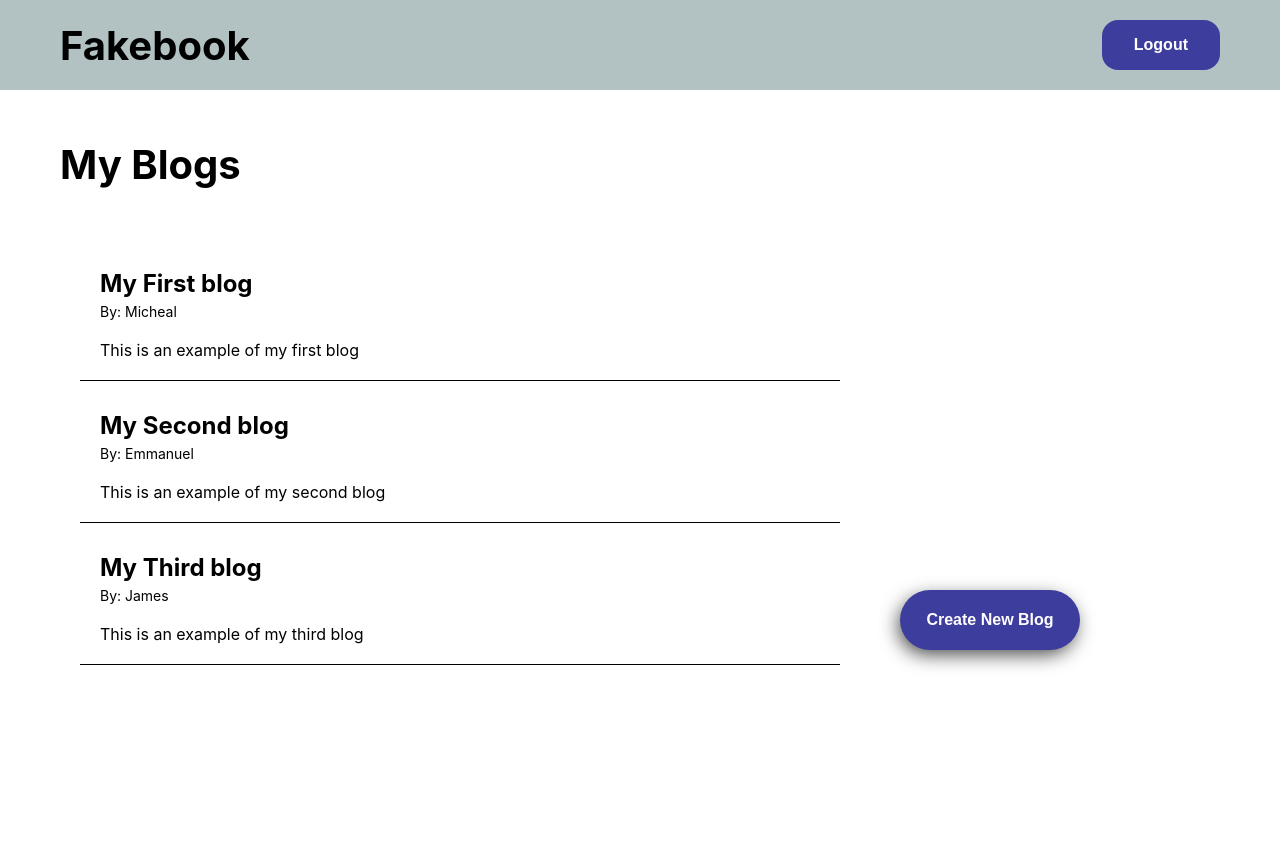
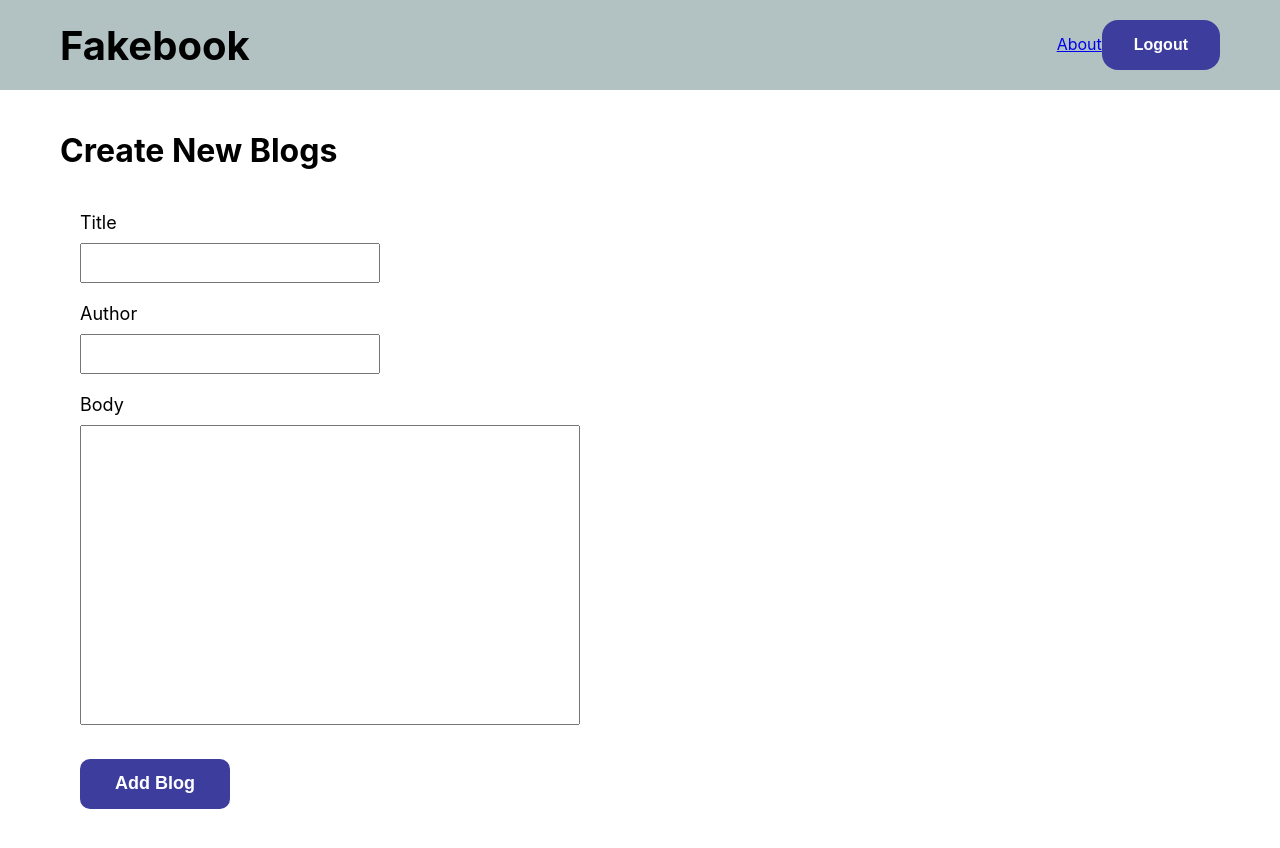
Before and after one commit to MJake35/hiit-classes, a React (Create React App) app in the folder Class-3/blog/: page /create in a window 1280 px wide. Shown: the top 848 px of the page. Built offline with nearby package versions, Linux system fonts and the light colour scheme.

Commit message:
page navigation

```diff
--- a/Class-3/blog/package.json
+++ b/Class-3/blog/package.json
@@ -8,6 +8,7 @@
     "@testing-library/user-event": "^13.5.0",
     "react": "^18.2.0",
     "react-dom": "^18.2.0",
+    "react-router-dom": "^6.8.1",
     "react-scripts": "5.0.1",
     "web-vitals": "^2.1.4"
   },
--- a/Class-3/blog/src/App.js
+++ b/Class-3/blog/src/App.js
@@ -2,6 +2,9 @@ import Blog from "./pages/blog";
 import Header from "./components/header";
 import Homepage from "./pages/homepage";
 import NewBlog from "./pages/newBlogs";
+import { BrowserRouter, Route, Routes } from 'react-router-dom'
+import About from "./pages/about";
+
 
 const App = () => {
   const blogs = [
@@ -9,29 +12,38 @@ const App = () => {
       id: 1,
       title: 'My First blog',
       author: 'Micheal',
-      body: 'This is an example of my first blog'
+      body: 'This is an example of my first blog. Lorem ipsum dolor sit amet consectetur adipisicing elit. Sequi, quis eveniet iure vero deserunt obcaecati facere assumenda doloribus eos omnis.'
     },
     {
       id: 2,
       title: 'My Second blog',
       author: 'Emmanuel',
-      body: 'This is an example of my second blog'
+      body: 'This is an example of my second blog. Lorem ipsum dolor sit amet consectetur adipisicing elit. Sequi, quis eveniet iure vero deserunt obcaecati facere assumenda doloribus eos omnis.'
     },
     {
       id: 3,
       title: 'My Third blog',
       author: 'James',
-      body: 'This is an example of my third blog'
+      body: 'This is an example of my third blog. Lorem ipsum dolor sit amet consectetur adipisicing elit. Sequi, quis eveniet iure vero deserunt obcaecati facere assumenda doloribus eos omnis.'
     },
   ]
 
   return (
-    <div className="App">
-      <Header />
-      <Homepage blogs={blogs} />
-      {/* <NewBlog /> */}
-      {/* <Blog /> */}
-    </div>
+    // the browserRouter wrap the app and provides react-router-dom to the app
+    <BrowserRouter>
+      <div className="App">
+        <Header />
+        {/* wraps all the routes in out app. Makes it possible to navigate to different pages. */}
+        <Routes>
+          {/* The route binds the url to the pages */}
+          <Route path="/" element={<Homepage blogs={blogs} />} />
+          <Route path="/create" element={<NewBlog />} />
+          {/* the colon (:) informs the browser to expect a dynamic value and then saves the value as the name stated after the colon */}
+          <Route path="/blog/:id/:blog_title" element={<Blog blogs={blogs} />} />
+          <Route path="/about" element={<About />} />
+        </Routes>
+      </div>
+    </BrowserRouter>
   );
 }
 
--- a/Class-3/blog/src/components/header.js
+++ b/Class-3/blog/src/components/header.js
@@ -1,10 +1,17 @@
 import '../styles/header.css'
+import { Link } from 'react-router-dom';
 
 const Header = () => {
     return (
         <header>
-            <h1>Fakebook</h1>
-            <button>Logout</button>
+            {/* the link changes the url to the desired url */}
+            <Link to={'/'} className='app-name'>Fakebook</Link>
+
+            <div>
+                <Link to='/about'>About</Link>
+                <button>Logout</button>
+            </div>
+
         </header>
     );
 }
--- /dev/null
+++ b/Class-3/blog/src/pages/about.js
@@ -0,0 +1,9 @@
+const About = () => {
+    return (
+        <main>
+            <h1>About Page</h1>
+        </main>
+    );
+}
+
+export default About;
--- a/Class-3/blog/src/pages/blog.js
+++ b/Class-3/blog/src/pages/blog.js
@@ -1,7 +1,15 @@
-const Blog = () => {
+import { useParams } from "react-router-dom";
+
+const Blog = ({ blogs }) => {
+
+    // useParams provides the url for data extraction
+    const params = useParams()
+    const blog = blogs.filter(blog => blog.id === Number(params.id))
     return (
         <main>
-            <h1>First Blog</h1>
+            <h1>{blog[0].title}</h1>
+            <p>{blog[0].author}</p>
+            <p>{blog[0].body}</p>
         </main>
     );
 }
--- a/Class-3/blog/src/pages/homepage.js
+++ b/Class-3/blog/src/pages/homepage.js
@@ -1,38 +1,21 @@
 import '../styles/homepage.css'
 import { useEffect, useState } from 'react'
+import { Link } from 'react-router-dom';
 
 const Homepage = ({ blogs }) => {
-    // let name = 'James'
-    const [name, setName] = useState('James')
     const [dropDown, setDropdown] = useState(false)
 
-    // const handleClick = () => {
-    //     setName('Micheal')
-    //     // console.log(name)
-    // }
-
-    // useEffect(() => {
-    //     console.log('dom re-rendered for name')
-    //     console.log(name)
-    // }, [name])
-
-    // useEffect(() => {
-    //     console.log('dom re-rendered for dropdown')
-    //     console.log(dropDown)
-    // }, [dropDown])
 
     return (
         <main className='homepage'>
             <h1>My Blogs</h1>
-            {/* <p>{name}</p>
-            <button onClick={handleClick}>Change Name</button> */}
             <div className="blogs-container">
                 {blogs.map((blog, index) => (
-                    <div key={index} className='allBlogs'>
+                    <Link to={`/blog/${blog.id}/${blog.title}`} key={index} className='blog'>
                         <p>{blog.title}</p>
                         <p>By: {blog.author}</p>
                         <p>{blog.body}</p>
-                    </div>
+                    </Link>
                 ))}
             </div>
             <button className='new-blog' onClick={() => { setDropdown(!dropDown); }}>Create New Blog</button>
--- a/Class-3/blog/src/styles/header.css
+++ b/Class-3/blog/src/styles/header.css
@@ -7,10 +7,13 @@ header {
     padding: 20px 60px;
 }
 
-header h1 {
+.app-name {
     font-size: 40px;
     margin: 0;
     padding: 0;
+    text-decoration: none;
+    color: #000000;
+    font-weight: 700;
 }
 
 header button {
--- a/Class-3/blog/src/styles/homepage.css
+++ b/Class-3/blog/src/styles/homepage.css
@@ -19,27 +19,33 @@
     border-radius: 10px;
 }
 
-.allBlogs {
+.blogs-container .blog {
     margin: 10px 0px;
     padding: 20px;
-    border-bottom: 1px solid #000000;
+    /* border: 1px solid #000000; */
+    text-decoration: none;
+    color: #000000;
+    /* height: 200px; */
+    /* width: 100%; */
+    /* background-color: red; */
+
 }
 
-.allBlogs p {
+.blogs-container .blog p {
     margin: 0;
 }
 
-.allBlogs p:first-child {
+.blogs-container .blog p:first-child {
     font-size: 24px;
     font-weight: 700;
 }
 
-.allBlogs p:last-child {
+.blogs-container .blog p:last-child {
     font-size: 16px;
     font-weight: 400;
 }
 
-.allBlogs p:nth-child(2) {
+.blogs-container .blog p:nth-child(2) {
     font-size: 14px;
     font-weight: 400;
     margin: 5px 0px 20px;
```
Also changed, not shown: 1 other file (tests, documents, lock files or other folders).
